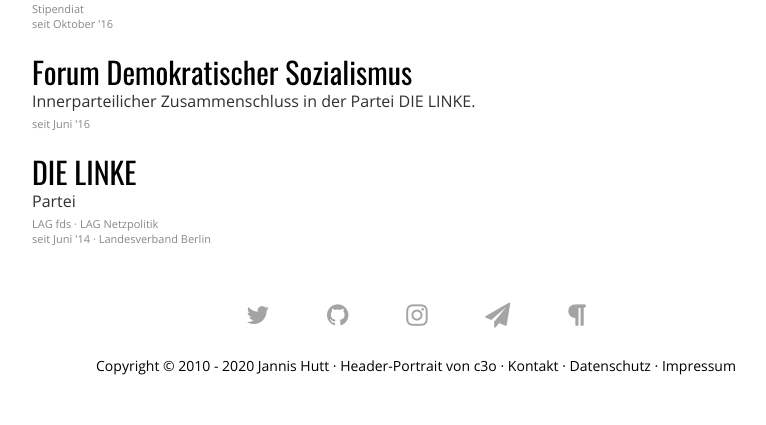
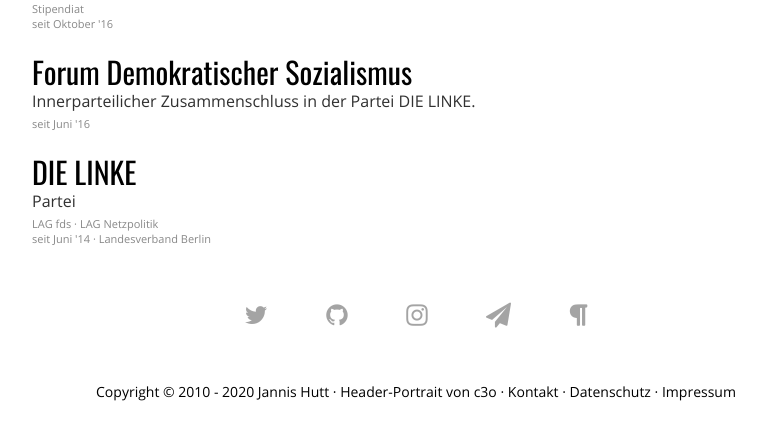
Before and after one commit to hutt/hutt.github.io, a PHP site: page / in a window 1280 px wide. Shown: the part 2467-2892 px from the top of the page, without its empty margins (224-990 px from the left). Before the commit the page ends 2842 px from the top, so only its background shows below. Run offline with PHP 8.4, Linux system fonts and the light colour scheme; some libraries are stand-ins or nearby versions; some web fonts are replaced.

Commit message:
fixed css bug that calculated too much padding for the footer icons on large monitors

```diff
--- a/css/style.css
+++ b/css/style.css
@@ -483,6 +483,10 @@ input[type=checkbox]:checked ~ #contact {
 		margin-bottom: 23px;
 	}
 
+	ul.icons li {
+		padding: 26px !important;
+	}
+
 }
 
 /* Geräte im Portraitmodus */
```
